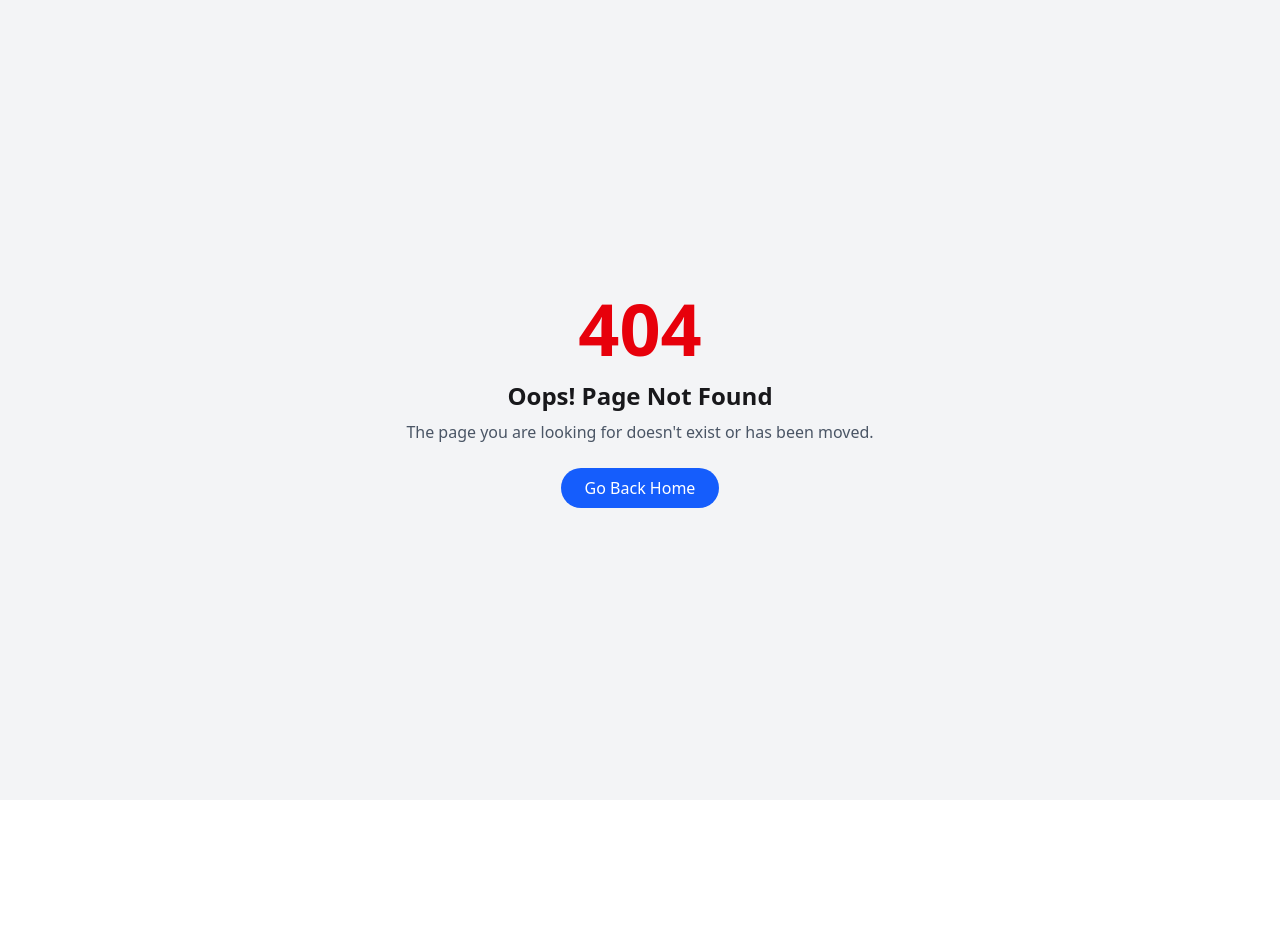
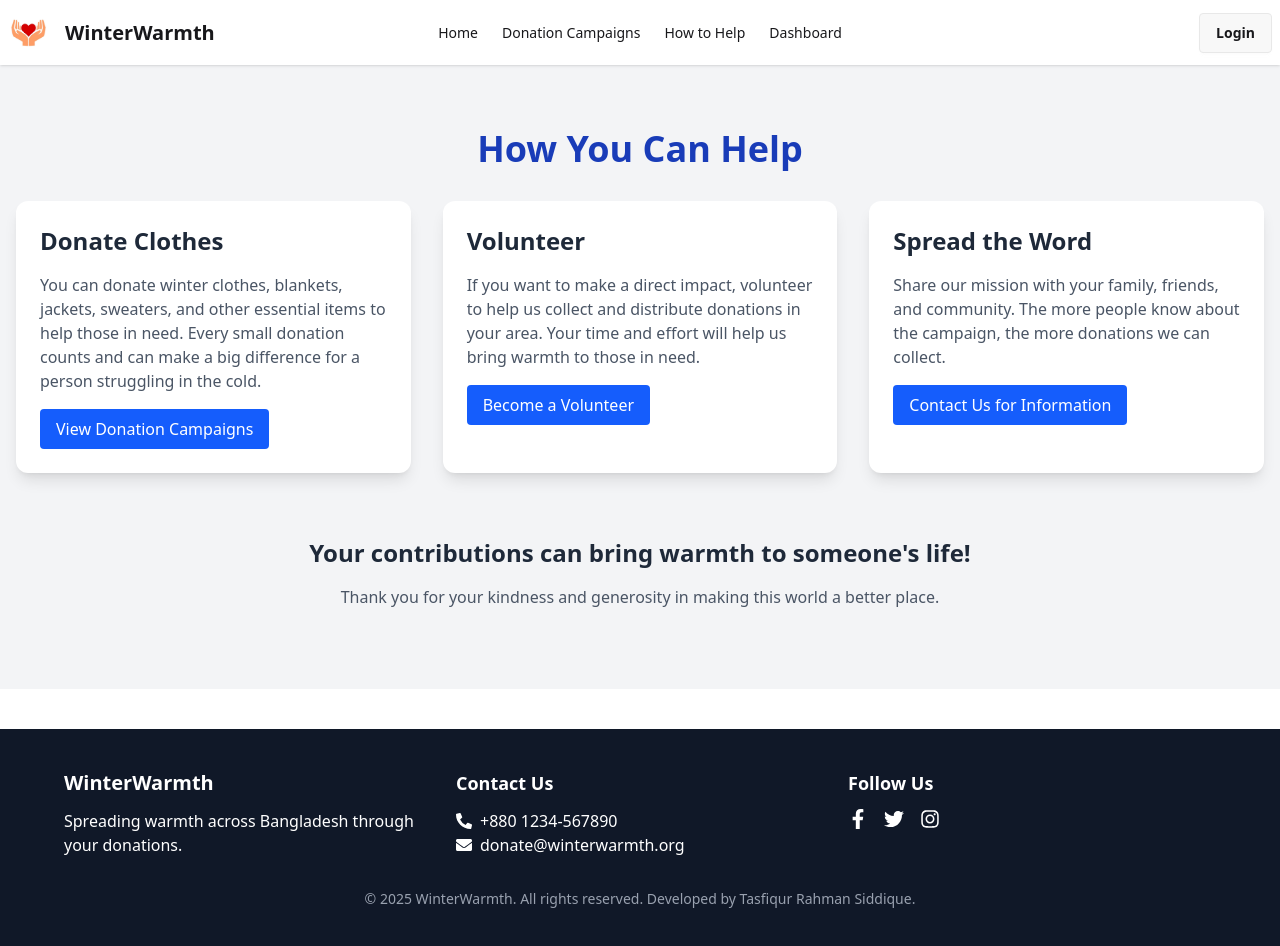
Before and after one commit to TRSiddique/winter-cloth-donation, a React (Vite) app: page /help in a window 1280 px wide. Before the commit this address had no page. Shown: the top 946 px of the page. Before the commit the page ends 800 px from the top, so only its background shows below. Built offline with nearby package versions, Linux system fonts and the light colour scheme.

Commit message:
help page added

```diff
--- a/src/components/Footer/Footer.jsx
+++ b/src/components/Footer/Footer.jsx
@@ -2,7 +2,7 @@ import { FaFacebookF, FaInstagram, FaTwitter, FaPhoneAlt, FaEnvelope } from "rea
 
 const Footer = () => {
   return (
-    <footer className="bg-gray-900 text-white py-10 px-5 mt-10">
+    <footer className="bg-gray-900 text-white py-10 px-5 mt-10 ">
       <div className="max-w-6xl mx-auto grid grid-cols-1 md:grid-cols-3 gap-6">
 
         {/* Site Info */}
--- /dev/null
+++ b/src/components/How-to-help/HowToHelp.jsx
@@ -0,0 +1,68 @@
+import React from "react";
+
+const HowToHelp = () => {
+  return (
+    <div className="py-16 bg-gray-100">
+      <div className="max-w-7xl mx-auto px-4">
+        <h2 className="text-4xl font-bold text-center text-blue-800 mb-8">
+          How You Can Help
+        </h2>
+
+        <div className="grid grid-cols-1 md:grid-cols-2 lg:grid-cols-3 gap-8">
+          <div className="bg-white rounded-xl shadow-lg p-6">
+            <h3 className="text-2xl font-semibold text-gray-800 mb-4">Donate Clothes</h3>
+            <p className="text-gray-600 mb-4">
+              You can donate winter clothes, blankets, jackets, sweaters, and other essential items to help those in need.
+              Every small donation counts and can make a big difference for a person struggling in the cold.
+            </p>
+            <a
+              href="/campaigns"
+              className="inline-block bg-blue-600 text-white px-4 py-2 rounded hover:bg-blue-700"
+            >
+              View Donation Campaigns
+            </a>
+          </div>
+
+          <div className="bg-white rounded-xl shadow-lg p-6">
+            <h3 className="text-2xl font-semibold text-gray-800 mb-4">Volunteer</h3>
+            <p className="text-gray-600 mb-4">
+              If you want to make a direct impact, volunteer to help us collect and distribute donations in your area.
+              Your time and effort will help us bring warmth to those in need.
+            </p>
+            <a
+              href="/#contact"
+              className="inline-block bg-blue-600 text-white px-4 py-2 rounded hover:bg-blue-700"
+            >
+              Become a Volunteer
+            </a>
+          </div>
+
+          <div className="bg-white rounded-xl shadow-lg p-6">
+            <h3 className="text-2xl font-semibold text-gray-800 mb-4">Spread the Word</h3>
+            <p className="text-gray-600 mb-4">
+              Share our mission with your family, friends, and community. The more people know about the campaign, the
+              more donations we can collect.
+            </p>
+            <a
+              href="/#contact"
+              className="inline-block bg-blue-600 text-white px-4 py-2 rounded hover:bg-blue-700"
+            >
+              Contact Us for Information
+            </a>
+          </div>
+        </div>
+
+        <div className="mt-16 text-center">
+          <h3 className="text-2xl font-semibold text-gray-800 mb-4">
+            Your contributions can bring warmth to someone's life!
+          </h3>
+          <p className="text-gray-600 mb-4">
+            Thank you for your kindness and generosity in making this world a better place.
+          </p>
+        </div>
+      </div>
+    </div>
+  );
+};
+
+export default HowToHelp;
--- a/src/components/Login/Login.jsx
+++ b/src/components/Login/Login.jsx
@@ -7,10 +7,7 @@ const Login = () => {
   <div className="hero-content flex-col ">
     <div className="text-center lg:text-center">
       <h1 className="text-5xl font-bold">Login now!</h1>
-      <p className="py-6">
-        Provident cupiditate voluptatem et in. Quaerat fugiat ut assumenda excepturi exercitationem
-        quasi. In deleniti eaque aut repudiandae et a id nisi.
-      </p>
+
     </div>
     <div className="card bg-base-100 w-full max-w-sm shrink-0 shadow-2xl">
       <div className="card-body">
--- a/src/components/Navbar/Navbar.jsx
+++ b/src/components/Navbar/Navbar.jsx
@@ -6,7 +6,7 @@ const Navbar = () => {
 const Links=<>
 <li><Link to='/'>Home</Link></li>
 <li><Link to='/campaigns'>Donation Campaigns</Link></li>
-<li><Link> How to Help</Link></li>
+<li><Link to='/help'> How to Help</Link></li>
 <li><Link> Dashboard</Link></li>
 </>
 
--- a/src/components/Registration/Registration.jsx
+++ b/src/components/Registration/Registration.jsx
@@ -9,10 +9,7 @@ const Registration = () => {
   <div className="hero-content flex-col items-center text-center">
     <div className="text-center lg:text-center">
       <h1 className="text-5xl font-bold">Registration Now</h1>
-      <p className="py-6">
-        Provident cupiditate voluptatem et in. Quaerat fugiat ut assumenda excepturi exercitationem
-        quasi. In deleniti eaque aut repudiandae et a id nisi.
-      </p>
+
     </div>
     <div className="card bg-base-100 w-full max-w-sm shrink-0 shadow-2xl">
       <div className="card-body">
@@ -22,7 +19,7 @@ const Registration = () => {
           <label className="label">Password</label>
           <input type="password" className="input" placeholder="Password" />
           <div><a className="link link-hover">Forgot password?</a></div>
-          <button className="btn btn-neutral mt-4">Registration</button>
+          <button className="btn btn-neutral mt-4">Sign In</button>
         </form>
         <p>Already Have an account? <Link to='/login'>login</Link> </p>
         <button className="btn btn-xs sm:btn-sm md:btn-md lg:btn-md">Sign in with Google</button>
--- a/src/main.jsx
+++ b/src/main.jsx
@@ -12,6 +12,7 @@ import Home from './components/Home/Home';
 import DonationCampaigns from './components/Campaign/DonationCampaigns';
 import Login from './components/Login/Login';
 import Registration from './components/Registration/Registration';
+import HowToHelp from './components/How-to-help/HowToHelp';
 
 // Routes
 const router = createBrowserRouter([
@@ -35,6 +36,10 @@ const router = createBrowserRouter([
       {
         path:'/registration',
         element:<Registration></Registration>
+      },
+      {
+        path:'/help',
+        element:<HowToHelp></HowToHelp>
       }
     ],
   },
```
